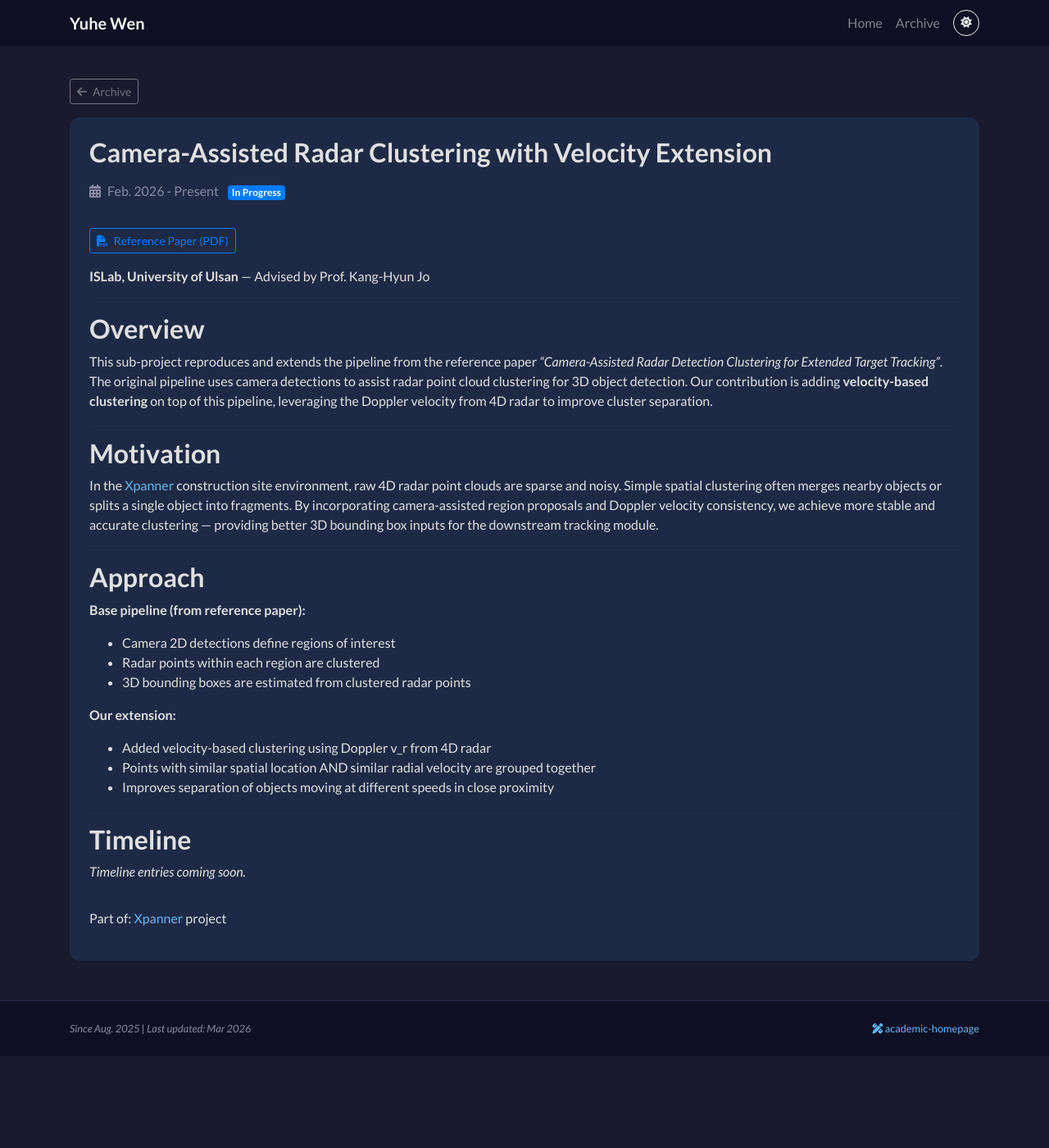
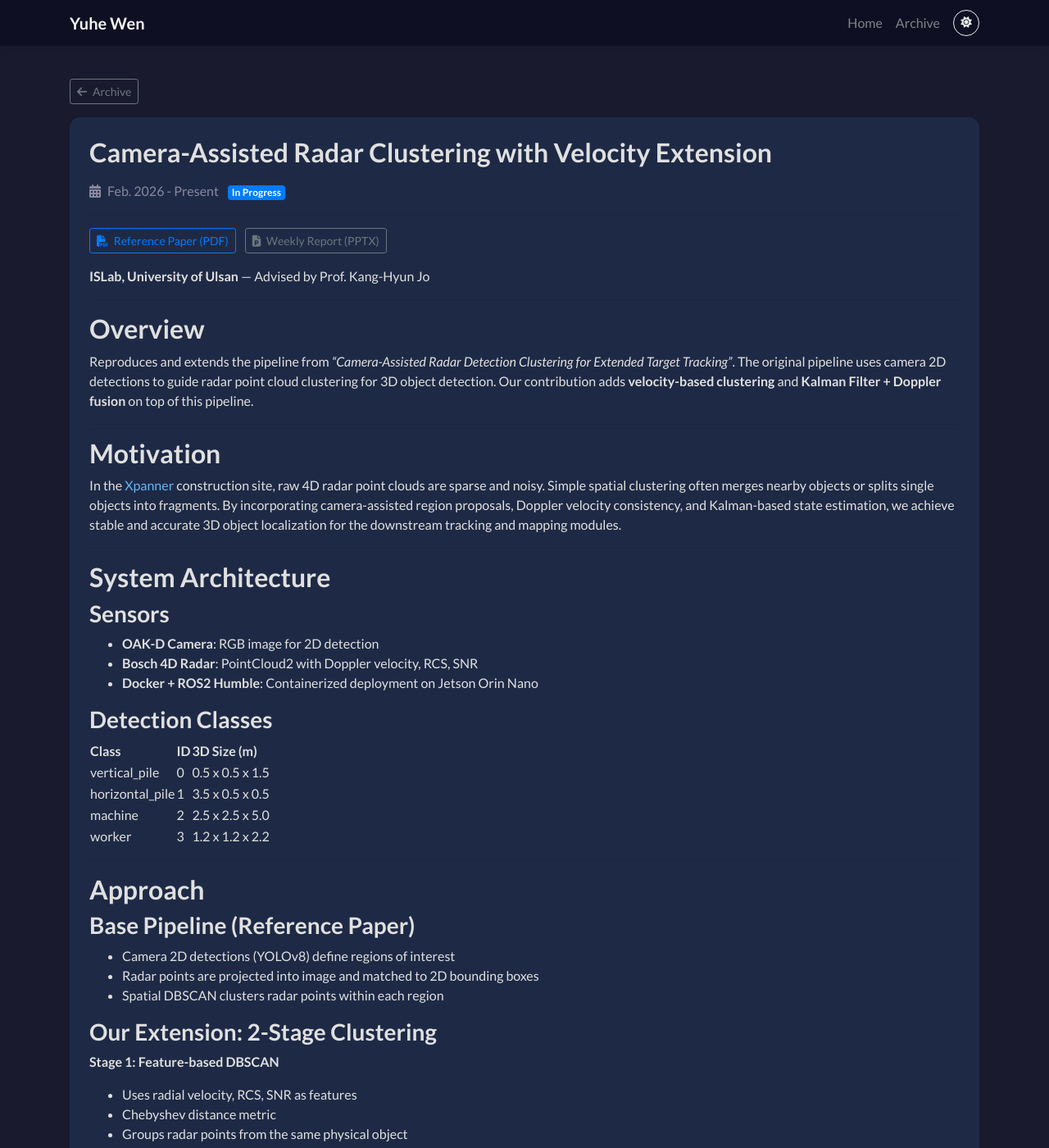
Before and after one commit to solomon0256/solomon0256.github.io, a Jekyll site: the page built from _archive/projects/hdx-cluster.md, in a window 1280 px wide and 1400 px high. Shown: the whole window at 82% size. Built offline with Jekyll 4.4.1, drawn with Linux system fonts in a browser that asks for light colours; nearby versions of some CDN libraries; a style sheet for code colours, icons or effects is not loaded; some of the changed text lies outside the part shown.

Commit message:
Cluster Detection: full technical content, rename permalink to /archive/cluster-detection
- Added 2-stage DBSCAN approach, Kalman+Doppler fusion details
- Detection classes with 3D sizes from actual code
- Reference paper PDF + weekly report PPTX links
- Updated profile.yml project id and link

```diff
--- a/_archive/projects/hdx-cluster.md
+++ b/_archive/projects/hdx-cluster.md
@@ -7,8 +7,8 @@ layout: project
 title: "Camera-Assisted Radar Clustering with Velocity Extension"
 date_range: "Feb. 2026 - Present"
 status: "In Progress"
-permalink: /archive/hdx-cluster
-tags: ["4D Radar", "Camera", "Clustering", "Velocity", "Point Cloud"]
+permalink: /archive/cluster-detection
+tags: ["4D Radar", "Camera", "DBSCAN", "Doppler Velocity", "ROS2", "YOLO"]
 parent: "Xpanner"
 cover: /assets/images/archive/cluster_cover.jpg
 ---
@@ -16,6 +16,9 @@ cover: /assets/images/archive/cluster_cover.jpg
 <div class="mb-3">
     <a href="/assets/papers/Camera_Assisted_Radar_Clustering.pdf" target="_blank" class="btn btn-sm btn-outline-primary mr-2">
         <i class="fas fa-file-pdf mr-1"></i> Reference Paper (PDF)
+    </a>
+    <a href="/assets/papers/Xpanner_weeklyreport4.pptx" target="_blank" class="btn btn-sm btn-outline-secondary mr-2">
+        <i class="fas fa-file-powerpoint mr-1"></i> Weekly Report (PPTX)
     </a>
 </div>
 
@@ -25,27 +28,61 @@ cover: /assets/images/archive/cluster_cover.jpg
 
 ## Overview
 
-This sub-project reproduces and extends the pipeline from the reference paper *"Camera-Assisted Radar Detection Clustering for Extended Target Tracking"*. The original pipeline uses camera detections to assist radar point cloud clustering for 3D object detection. Our contribution is adding **velocity-based clustering** on top of this pipeline, leveraging the Doppler velocity from 4D radar to improve cluster separation.
+Reproduces and extends the pipeline from *"Camera-Assisted Radar Detection Clustering for Extended Target Tracking"*. The original pipeline uses camera 2D detections to guide radar point cloud clustering for 3D object detection. Our contribution adds **velocity-based clustering** and **Kalman Filter + Doppler fusion** on top of this pipeline.
 
 ---
 
 ## Motivation
 
-In the [Xpanner](/archive/xpanner) construction site environment, raw 4D radar point clouds are sparse and noisy. Simple spatial clustering often merges nearby objects or splits a single object into fragments. By incorporating camera-assisted region proposals and Doppler velocity consistency, we achieve more stable and accurate clustering — providing better 3D bounding box inputs for the downstream tracking module.
+In the [Xpanner](/archive/xpanner) construction site, raw 4D radar point clouds are sparse and noisy. Simple spatial clustering often merges nearby objects or splits single objects into fragments. By incorporating camera-assisted region proposals, Doppler velocity consistency, and Kalman-based state estimation, we achieve stable and accurate 3D object localization for the downstream tracking and mapping modules.
+
+---
+
+## System Architecture
+
+### Sensors
+- **OAK-D Camera**: RGB image for 2D detection
+- **Bosch 4D Radar**: PointCloud2 with Doppler velocity, RCS, SNR
+- **Docker + ROS2 Humble**: Containerized deployment on Jetson Orin Nano
+
+### Detection Classes
+
+| Class | ID | 3D Size (m) |
+|-------|----|-------------|
+| vertical_pile | 0 | 0.5 x 0.5 x 1.5 |
+| horizontal_pile | 1 | 3.5 x 0.5 x 0.5 |
+| machine | 2 | 2.5 x 2.5 x 5.0 |
+| worker | 3 | 1.2 x 1.2 x 2.2 |
 
 ---
 
 ## Approach
 
-**Base pipeline (from reference paper):**
-- Camera 2D detections define regions of interest
-- Radar points within each region are clustered
-- 3D bounding boxes are estimated from clustered radar points
+### Base Pipeline (Reference Paper)
+- Camera 2D detections (YOLOv8) define regions of interest
+- Radar points are projected into image and matched to 2D bounding boxes
+- Spatial DBSCAN clusters radar points within each region
 
-**Our extension:**
-- Added velocity-based clustering using Doppler v_r from 4D radar
-- Points with similar spatial location AND similar radial velocity are grouped together
-- Improves separation of objects moving at different speeds in close proximity
+### Our Extension: 2-Stage Clustering
+
+**Stage 1: Feature-based DBSCAN**
+- Uses radial velocity, RCS, SNR as features
+- Chebyshev distance metric
+- Groups radar points from the same physical object
+
+**Stage 2: Spatial DBSCAN**
+- 3D Euclidean distance
+- Range-adaptive eps (farther objects → larger eps)
+- Class-specific parameters tuned to physical object sizes
+
+### Kalman Filter + Doppler Fusion
+
+- **State**: `[x, y, vx, vy]` (position + velocity)
+- **Predict**: constant-velocity model
+- **Update**: Doppler velocity decomposed into radial/tangential components
+  - Radial: 80% Doppler + 20% Kalman
+  - Tangential: Kalman only
+- **Jump protection**: rejects measurements >1.5m from predicted position
 
 ---
 
```
Also changed, not shown: _data/profile.yml (+4 -4 lines).
